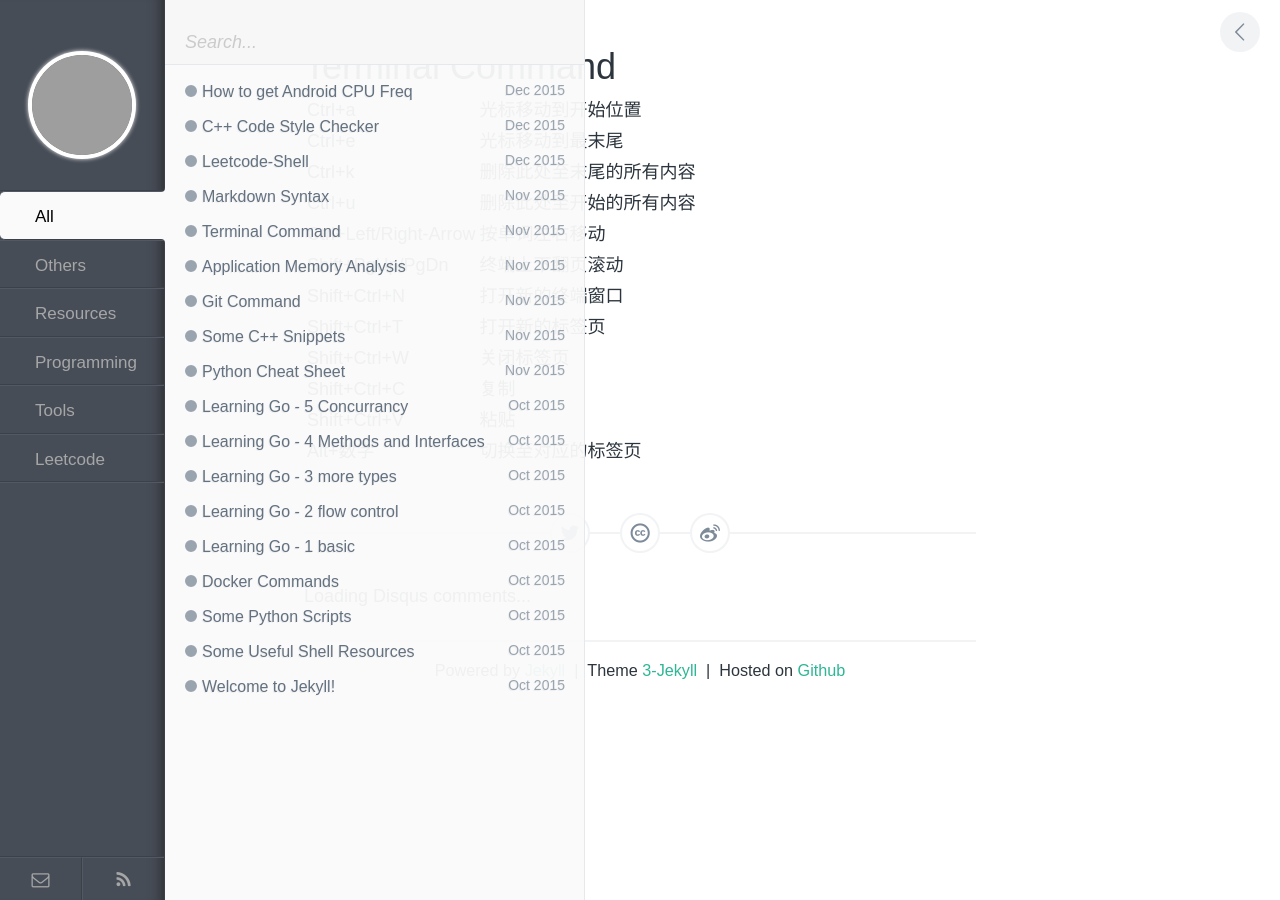
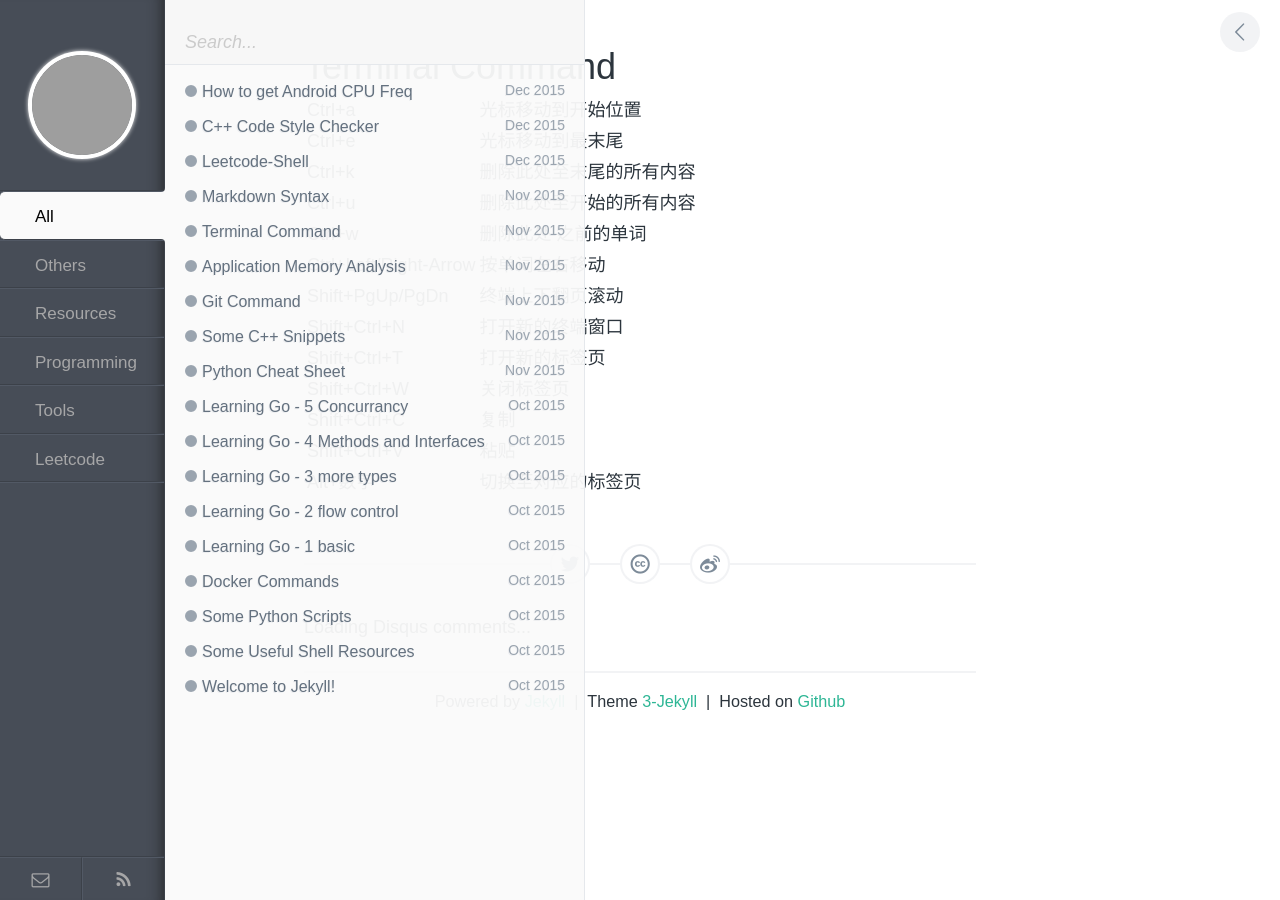
Before and after one commit to wykvictor/wykvictor.github.io, a Jekyll site: the page built from _posts/resources/2015-11-27-Terminal-Command.md, in a window 1280 px wide. Built offline with Jekyll 4.4.1, drawn with Linux system fonts in a browser that asks for light colours; comment, search, counter and statistics services are not loaded; grey boxes are pictures that could not be loaded.

Commit message:
updata the Terminal Command ctrl+w

```diff
--- a/_posts/resources/2015-11-27-Terminal-Command.md
+++ b/_posts/resources/2015-11-27-Terminal-Command.md
@@ -11,6 +11,7 @@ categories: Resources
 | Ctrl+e | 光标移动到最末尾 |
 | Ctrl+k | 删除此处至末尾的所有内容 |
 | Ctrl+u | 删除此处至开始的所有内容 |
+| Ctrl+w | 删除此处 之前的单词 |
 | Ctrl+Left/Right-Arrow | 按单词左右移动 |
 | Shift+PgUp/PgDn | 终端上下翻页滚动 |
 | Shift+Ctrl+N | 打开新的终端窗口 |
```
